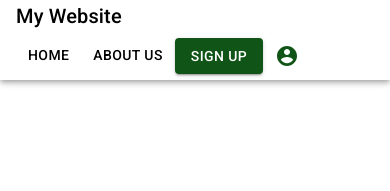
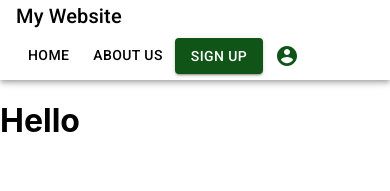
Before and after one commit to jakcllns/content-editor-frontend, a React (Create React App) app: page / in a window 390 px wide. Shown: the top 191 px of the page. Built offline with nearby package versions, Linux system fonts and the light colour scheme.

Commit message:
Reorganized project structure and added the react-router-dom dependency Next: * create sign up page * add routing for sign up page * create mobile NavBar component

```diff
--- a/package.json
+++ b/package.json
@@ -10,6 +10,7 @@
     "@testing-library/user-event": "^12.6.0",
     "react": "^17.0.1",
     "react-dom": "^17.0.1",
+    "react-router-dom": "^5.2.0",
     "react-scripts": "4.0.1",
     "web-vitals": "^0.2.4"
   },
--- a/src/App.js
+++ b/src/App.js
@@ -1,28 +1,5 @@
-import { ThemeProvider, createMuiTheme } from '@material-ui/core/styles';
-import NavBar from './components/NavBar/navBar';
+import Layout from  "./Layout/layout";
 import { useState } from 'react';
-  const theme = createMuiTheme({
-    palette: {
-      primary: {
-        light: '#ffffff',
-        main: '#ffffff',
-        dark: '#cccccc',
-        contrastText: '#000000'
-      },
-      secondary: {
-        light: '#438141',
-        main: '#115417',
-        dark: '#002a00',
-        contrastText: '#ffffff'
-      },
-      test: {
-        light: '#6a96ff',
-        main: '#2569d6',
-        dark: '#003fa4',
-        contrastText: '#ffffff'
-      }
-    },
-  });
 
 function App() {
   const [isAuth, setIsAuth] = useState(false);
@@ -38,15 +15,13 @@ function App() {
   }
 
   return (
-    <ThemeProvider theme={theme}>
-      <header>
-        <NavBar
-          isAuthenticated={isAuth}
-          onSignOut={handleSignOut}
-          onLogin={handleLogin}
-        />
-      </header>
-    </ThemeProvider>
+    <Layout
+      isAuth={isAuth}
+      handleLogin={handleLogin}
+      handleSignOut={handleSignOut}
+    >
+      <h1>Hello</h1>
+    </Layout>
   );
 }
 
--- /dev/null
+++ b/src/Layout/layout.js
@@ -0,0 +1,26 @@
+import NavBar from "../components/NavBar/navBar";
+import theme from  "../components/Theme/theme";
+import { Fragment } from "react";
+import { ThemeProvider } from "@material-ui/core/styles";
+
+
+const Layout = props => {
+    return(
+        <Fragment>
+            <ThemeProvider theme={theme}>
+                <header>
+                    <NavBar
+                    isAuthenticated={props.isAuth}
+                    onSignOut={props.handleSignOut}
+                    onLogin={props.handleLogin}
+                    />
+                </header>
+                <main>
+                    {props.children}
+                </main>
+            </ThemeProvider>
+        </Fragment>
+    );
+};
+
+export default Layout
--- /dev/null
+++ b/src/components/Theme/theme.js
@@ -0,0 +1,26 @@
+import { createMuiTheme } from "@material-ui/core";
+
+const theme = createMuiTheme({
+    palette: {
+      primary: {
+        light: '#ffffff',
+        main: '#ffffff',
+        dark: '#cccccc',
+        contrastText: '#000000'
+      },
+      secondary: {
+        light: '#438141',
+        main: '#115417',
+        dark: '#002a00',
+        contrastText: '#ffffff'
+      },
+      test: {
+        light: '#6a96ff',
+        main: '#2569d6',
+        dark: '#003fa4',
+        contrastText: '#ffffff'
+      }
+    },
+  });
+
+  export default theme;
```
Also changed, not shown: 2 other files (tests, documents, lock files or other folders).
